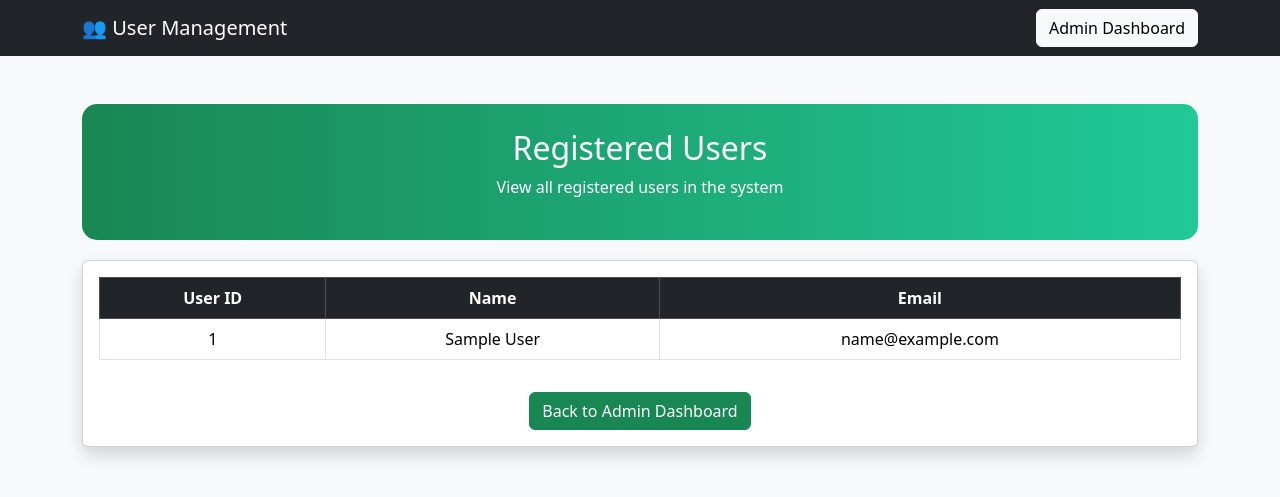
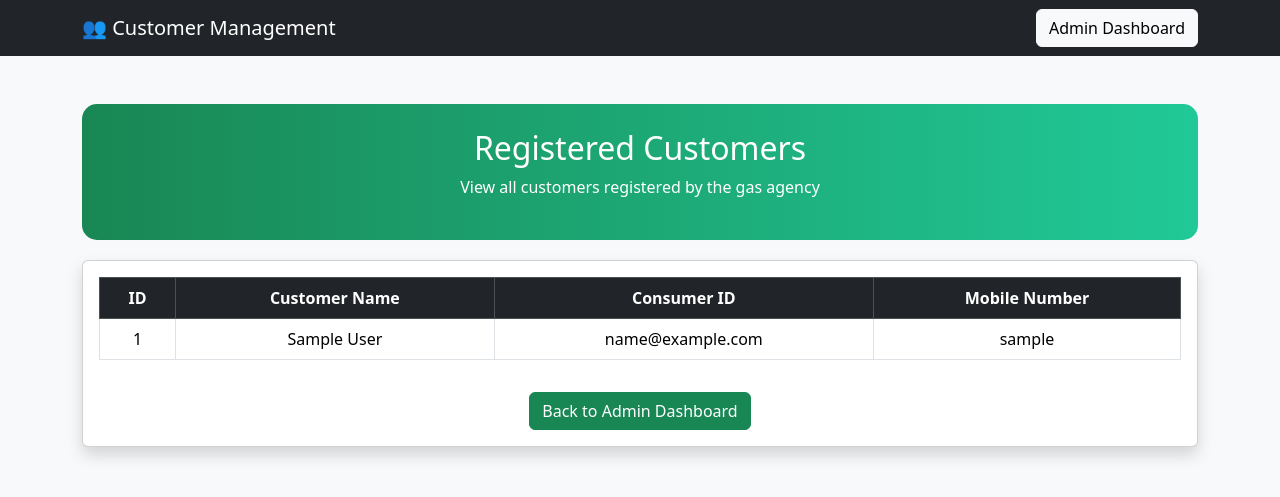
Before and after one commit to shravanikenchu-web/Online-Gas-Booking-System, a Flask app: page /view_users in a window 1280 px wide. Shown: the top 497 px of the page. Run offline with Flask 3, Linux system fonts and the light colour scheme; the visitor is signed in with stand-in values (Sample User, id 1); data comes from the database, SQL or seed files in the repository.

Commit message:
Update 11_view_users.html

```diff
--- a/templates/11_view_users.html
+++ b/templates/11_view_users.html
@@ -1,11 +1,10 @@
-
 <!DOCTYPE html>
 <html lang="en">
 
 <head>
     <meta charset="UTF-8">
     <meta name="viewport" content="width=device-width, initial-scale=1.0">
-    <title>View Users</title>
+    <title>View Customers</title>
 
     <link href="https://cdn.jsdelivr.net/npm/bootstrap@5.3.3/dist/css/bootstrap.min.css" rel="stylesheet">
 
@@ -28,22 +27,26 @@
 <body>
 
 <nav class="navbar navbar-dark bg-dark">
+
     <div class="container">
+
         <span class="navbar-brand">
-            👥 User Management
+            👥 Customer Management
         </span>
 
         <a href="/admin_dashboard" class="btn btn-light">
             Admin Dashboard
         </a>
+
     </div>
+
 </nav>
 
 <div class="container mt-5">
 
     <div class="header">
-        <h2>Registered Users</h2>
-        <p>View all registered users in the system</p>
+        <h2>Registered Customers</h2>
+        <p>View all customers registered by the gas agency</p>
     </div>
 
     <div class="card shadow">
@@ -56,9 +59,10 @@
 
                     <thead class="table-dark">
                         <tr>
-                            <th>User ID</th>
-                            <th>Name</th>
-                            <th>Email</th>
+                            <th>ID</th>
+                            <th>Customer Name</th>
+                            <th>Consumer ID</th>
+                            <th>Mobile Number</th>
                         </tr>
                     </thead>
 
@@ -69,6 +73,7 @@
                             <td>{{ row[0] }}</td>
                             <td>{{ row[1] }}</td>
                             <td>{{ row[2] }}</td>
+                            <td>{{ row[3] }}</td>
                         </tr>
                     {% endfor %}
 
@@ -79,9 +84,12 @@
             </div>
 
             <div class="text-center mt-3">
-                <a href="/admin_dashboard" class="btn btn-success">
+
+                <a href="/admin_dashboard"
+                   class="btn btn-success">
                     Back to Admin Dashboard
                 </a>
+
             </div>
 
         </div>
```
